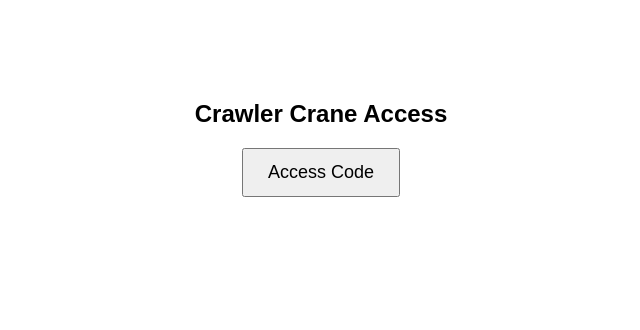
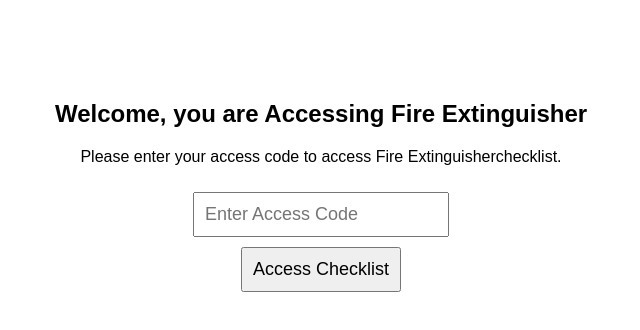
Before and after one commit to naiyarad/access-code-page, a plain HTML site: page FE.html in a window 1280 px wide. Shown: the whole page, without its empty margins (319-959 px from the left). Drawn offline with Linux system fonts and the light colour scheme.

Commit message:
Update FE.html

```diff
--- a/FE.html
+++ b/FE.html
@@ -1,20 +1,27 @@
 <!DOCTYPE html>
 <html>
 <head>
-  <title>Crawler Crane Access</title>
+  <title>FireExtinguisher Access</title>
+  <style>
+    body { text-align: center; font-family: sans-serif; margin-top: 100px; }
+    input, button { padding: 10px; font-size: 18px; margin-top: 10px; }
+  </style>
   <script>
-    function verifyCrawlerCode() {
-      var code = prompt("Welcome, you are an operator of Crawler Crane.\nPlease enter your access code which was given by the admin to access checklist.");
-      if (code === "CRAW789") {
-        window.location.href = "https://forms.office.com/r/GYYahjnGfu";
+    function checkAccess() {
+      const code = document.getElementById("accessCode").value;
+      if (code === "FE787900") {
+        window.location.href = "https://forms.office.com/r/rkNS2LQYWT";
       } else {
         alert("Incorrect access code. Please try again.");
       }
     }
   </script>
 </head>
-<body style="text-align:center; font-family:sans-serif; margin-top:100px;">
-  <h2>Crawler Crane Access</h2>
-  <button onclick="verifyCrawlerCode()" style="padding:12px 24px; font-size:18px;">Access Code</button>
+<body>
+  <h2>Welcome, you are Accessing Fire Extinguisher </h2>
+  <p>Please enter your access code to access Fire Extinguisherchecklist.</p>
+  <input type="password" id="accessCode" placeholder="Enter Access Code" />
+  <br />
+  <button onclick="checkAccess()">Access Checklist</button>
 </body>
 </html>
```
